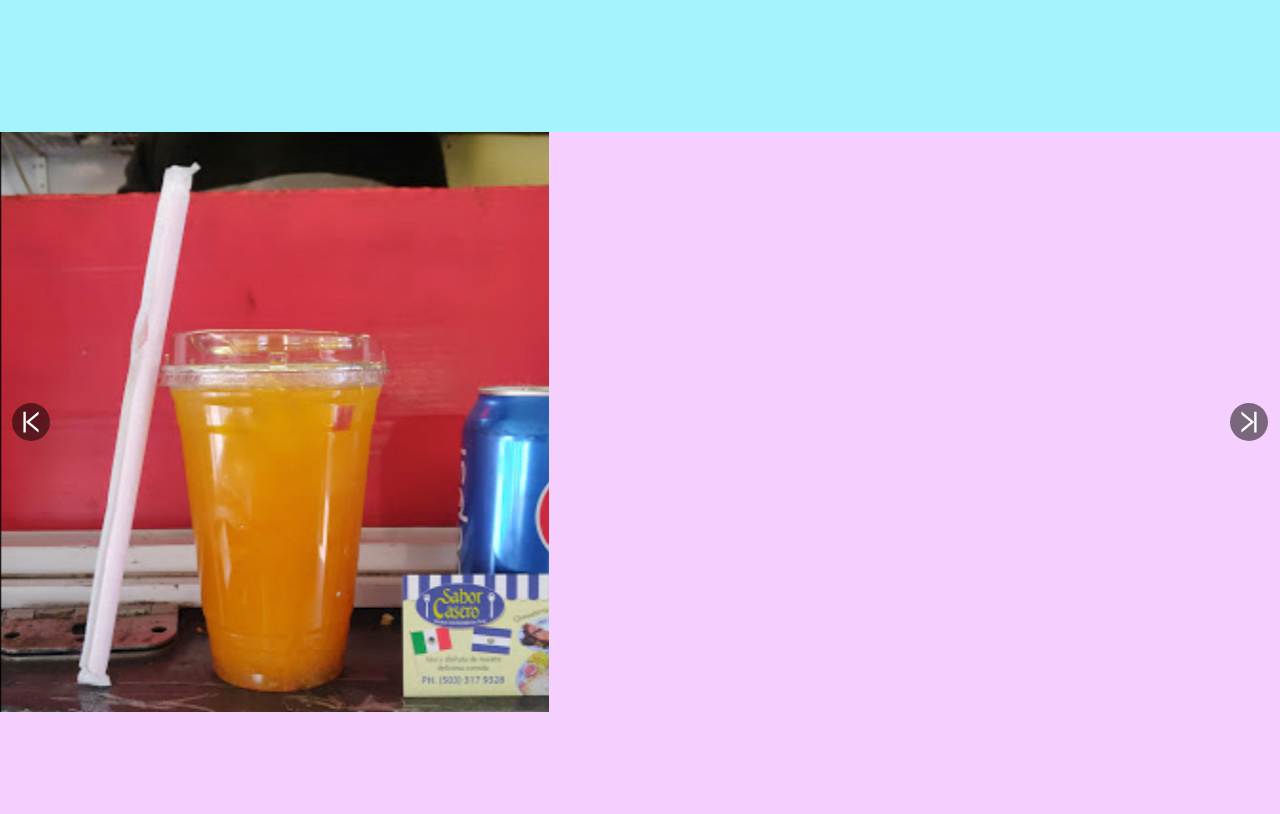
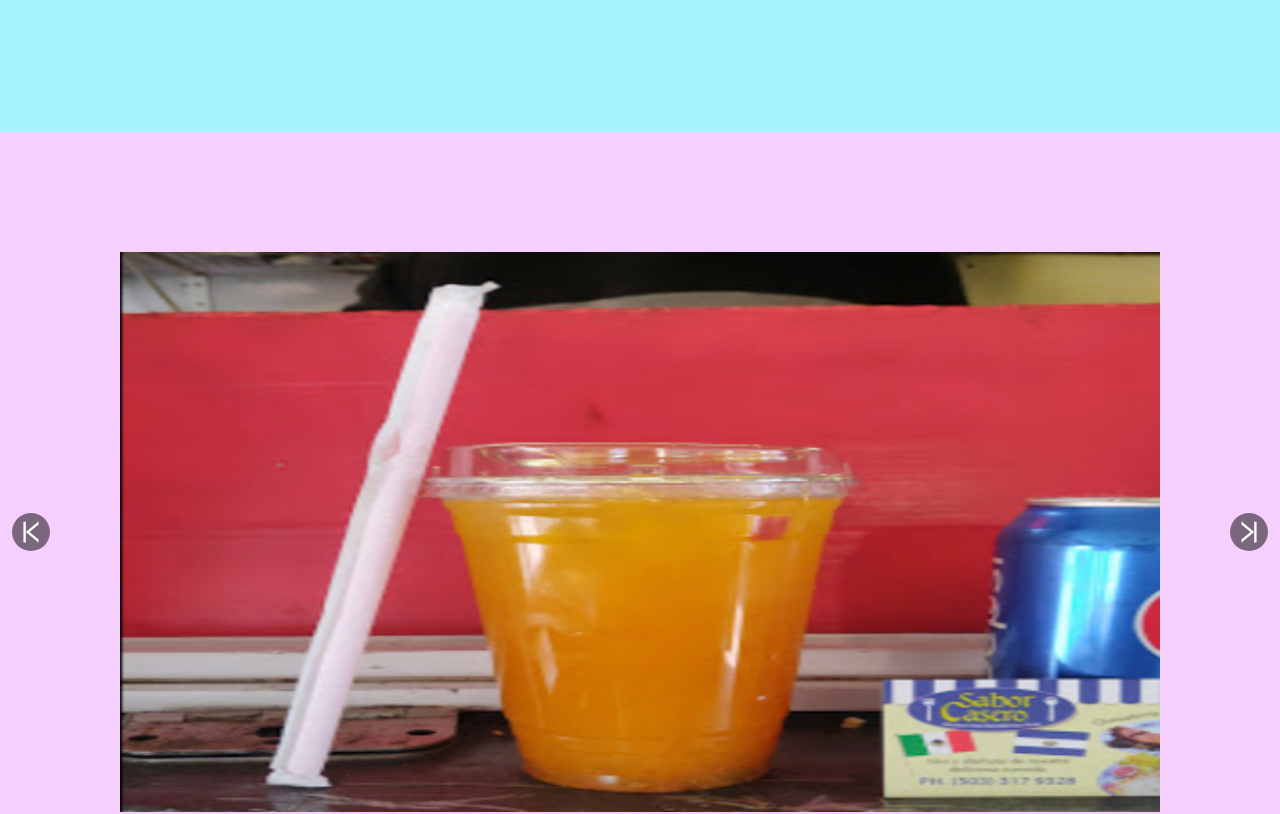
Before and after one commit to wowgr8/sabor-casero, a React (Create React App) app: page / in a window 1280 px wide. Shown: the part 2340-3154 px from the top of the page. Built offline with nearby package versions, Linux system fonts and the light colour scheme.

Commit message:
add correct absolute/relative CSS classes - images no longer overflow or expand past parent component.

```diff
--- a/src/components/GalleryCarousel.js
+++ b/src/components/GalleryCarousel.js
@@ -19,9 +19,9 @@ function GalleryCarousel() {
     };
 
     return (
-        <div className="w-full select-none relative">
-            <div className="aspect-w-16 aspect-h-9">
-                <img src={GalleryList[currentIndex].image} alt={GalleryList[currentIndex].alt} />
+        <div className=" absolute top-0 left-0 bottom-0 right-0 overflow-hidden  ">
+            <div className="carousel">
+                <img src={GalleryList[currentIndex].image} alt={GalleryList[currentIndex].alt} className="absolute carousel__image w-full h-full  object-fit: contain " style={{padding: "120px"}} />
             </div>
 
             <div className="absolute w-full top-1/2 transform -translate-y-1/2 px-3 flex justify-between items-center">
```
